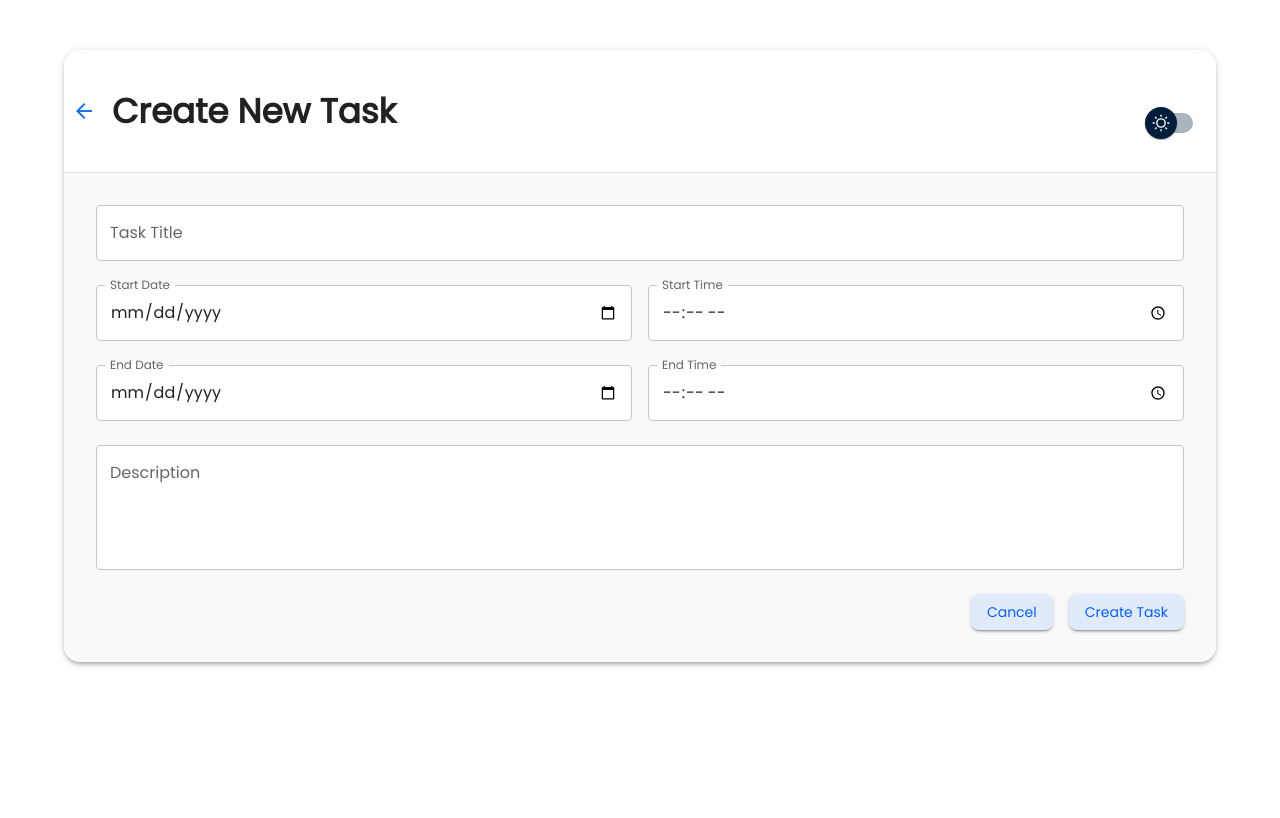
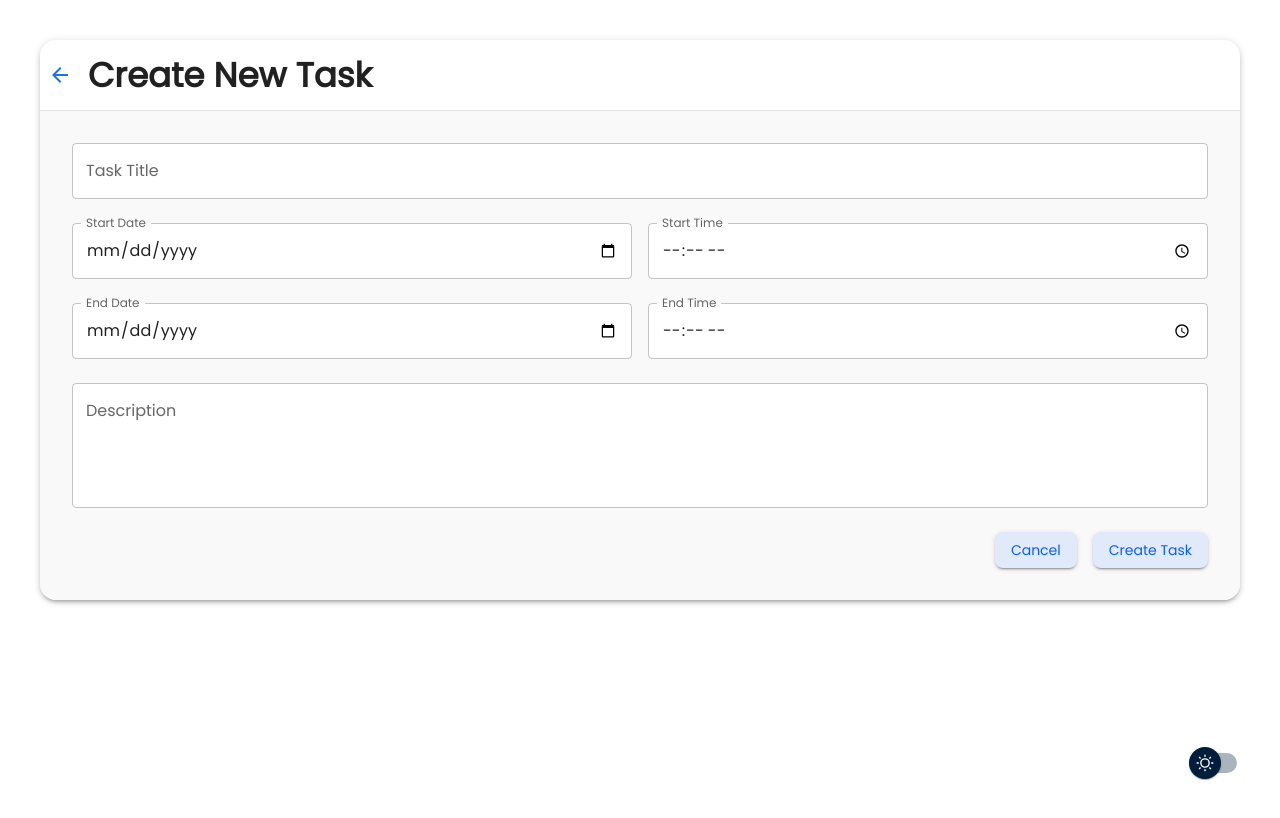
Before and after one commit to sanazzahedi18/-IdeallTechFrontTask, a Next.js app: page /CreateTask in a window 1280 px wide. Shown: the top 818 px of the page. Built offline with nearby package versions, Linux system fonts and the light colour scheme; no server answers.

Commit message:
read me added, category updated

```diff
--- a/src/app/CreateTask/page.tsx
+++ b/src/app/CreateTask/page.tsx
@@ -9,6 +9,7 @@ import {
   Button,
   IconButton,
   useTheme,
+  useMediaQuery,
 } from "@mui/material";
 import { TextField } from "@mui/material";
 import ArrowBackIcon from "@mui/icons-material/ArrowBack";
@@ -33,6 +34,7 @@ const CreateTask: FC = () => {
   const router = useRouter();
   const createTask = useCreateTask();
   const themes = useTheme();
+  const isMobile = useMediaQuery(themes.breakpoints.down("sm"));
 
   const handleSubmit = async (values: typeof initialValues) => {
     try {
@@ -67,7 +69,6 @@ const CreateTask: FC = () => {
   return (
     <Box
       sx={{
-        mt: "50px",
         borderRadius: "16px",
         boxShadow: 3,
         backgroundColor: themes.palette.grey["100"],
@@ -75,30 +76,37 @@ const CreateTask: FC = () => {
     >
       <Box
         sx={{
-
           borderTopLeftRadius: "16px",
           borderTopRightRadius: "16px",
 
-          display: "flex",
-          justifyContent:"space-between",
-          flexDirection:"row-reverse",
-          gap: 2,
+          // display: "flex",
+          // justifyContent: "space-between",
+          // flexDirection: "row-reverse",
+          // gap: 2,
           backgroundColor: themes.palette.grey["400"],
 
           width: "100%",
           borderBottom: 1,
           borderColor: "divider",
-          py: 5,
+          // py: 5,
+          py: "14px",
         }}
       >
-        <DarkModeSwitch />
-        <Box sx={{display:"flex", gap:1,}}>
-        <IconButton onClick={() => router.back()} color="primary">
-          <ArrowBackIcon />
-        </IconButton>
-        <Typography variant="h4" component="h1">
-          Create New Task
-        </Typography>
+        <Box
+          sx={{ display: "flex", gap: 1, height: "100%", alignItems: "center" }}
+        >
+          <IconButton onClick={() => router.back()} color="primary">
+            <ArrowBackIcon />
+          </IconButton>
+          <Typography
+            variant="h4"
+            component="h4"
+            sx={{
+              fontSize: isMobile ? "20px" : "34px",
+            }}
+          >
+            Create New Task
+          </Typography>
         </Box>
       </Box>
       <Paper
--- a/src/app/layout.tsx
+++ b/src/app/layout.tsx
@@ -1,13 +1,21 @@
 "use client";
 
 import "./globals.css";
-import { Container, CssBaseline, ThemeProvider } from "@mui/material";
+import {
+  Box,
+  Container,
+  CssBaseline,
+  ThemeProvider,
+  useMediaQuery,
+  useTheme,
+} from "@mui/material";
 import { QueryClient, QueryClientProvider } from "@tanstack/react-query";
 import { ToastContainer } from "react-toastify";
 import { Provider, useSelector } from "react-redux";
 import store from "@todolist/core/redux/store/store";
 import createAppTheme from "@todolist/styles/theme";
 import { selectDarkMode } from "@todolist/core/redux/slices/darkModeSlice";
+import DarkModeSwitch from "@todolist/components/common/DarkModeSwitch";
 
 export default function RootLayout({
   children,
@@ -15,7 +23,8 @@ export default function RootLayout({
   children: React.ReactNode;
 }>) {
   const queryClient = new QueryClient();
-
+  const theme = useTheme();
+  const isMobile = useMediaQuery(theme.breakpoints.down("sm"));
 
   const DynamicThemeProvider = () => {
     const mode = useSelector(selectDarkMode);
@@ -24,7 +33,25 @@ export default function RootLayout({
     return (
       <ThemeProvider theme={theme}>
         <CssBaseline />
-        <Container sx={{ height: "100vh"  }}>{children}</Container>
+        <Box
+          sx={{
+            height: "100vh",
+            p: isMobile ? "15px" : "40px",
+            boxSizing: "border-box",
+            position: "relative",
+          }}
+        >
+          {children}
+          <Box
+            sx={{
+              position: "fixed",
+              bottom: "20px",
+              right: "20px",
+            }}
+          >
+            <DarkModeSwitch />
+          </Box>
+        </Box>
       </ThemeProvider>
     );
   };
--- a/src/components/common/DarkModeSwitch.tsx
+++ b/src/components/common/DarkModeSwitch.tsx
@@ -1,3 +1,5 @@
+"use client";
+
 import * as React from "react";
 import { styled, useTheme } from "@mui/material/styles";
 import FormGroup from "@mui/material/FormGroup";
@@ -71,13 +73,16 @@ export default function DarkModeSwitch() {
   const handleToggle = () => {
     dispatch(toggleDarkMode());
   };
-  const themes =useTheme()
 
   return (
-    <FormGroup sx={{backgroundColor:themes.palette.grey["400"],borderTopLeftRadius: "16px",
-    borderTopRightRadius: "16px",height:"20px"}}>
+    <FormGroup
+      sx={{
+        borderTopLeftRadius: "16px",
+        borderTopRightRadius: "16px",
+      }}
+    >
       <FormControlLabel
-        sx={{ ml: "auto", mt: 2 }}
+        sx={{ ml: "auto" }}
         control={<MaterialUISwitch checked={theme == "dark" ? true : false} />}
         label=""
         onChange={handleToggle}
--- a/src/core/redux/slices/darkModeSlice.ts
+++ b/src/core/redux/slices/darkModeSlice.tsx
@@ -1,3 +1,4 @@
+"use client";
 import { createSlice } from "@reduxjs/toolkit";
 import { RootState } from "../store/store";
 
```
Also changed, not shown: src/app/page.tsx (+22 -12 lines), src/components/common/categoryChips.tsx (+5 -4 lines), src/lib/categoryStats.ts (+6 -9 lines), README.txt (added), 1 other file (tests, documents, lock files or other folders).
